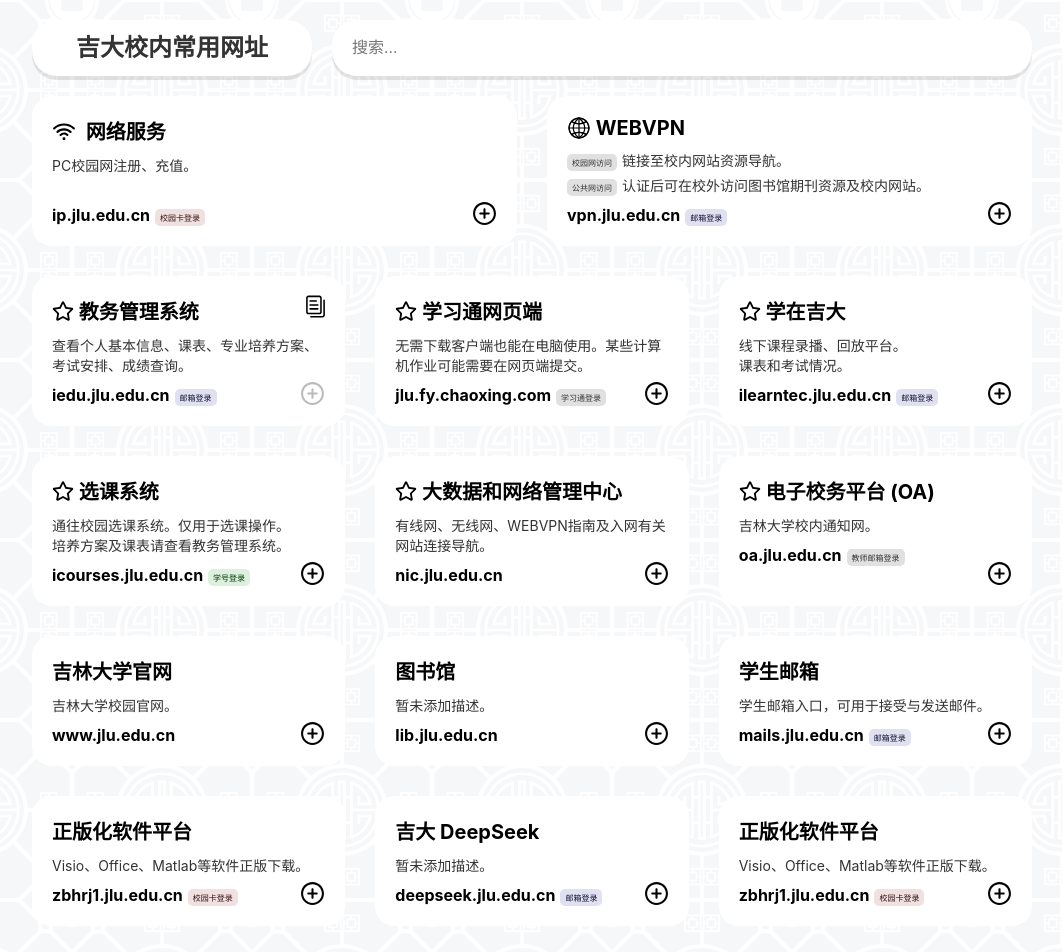
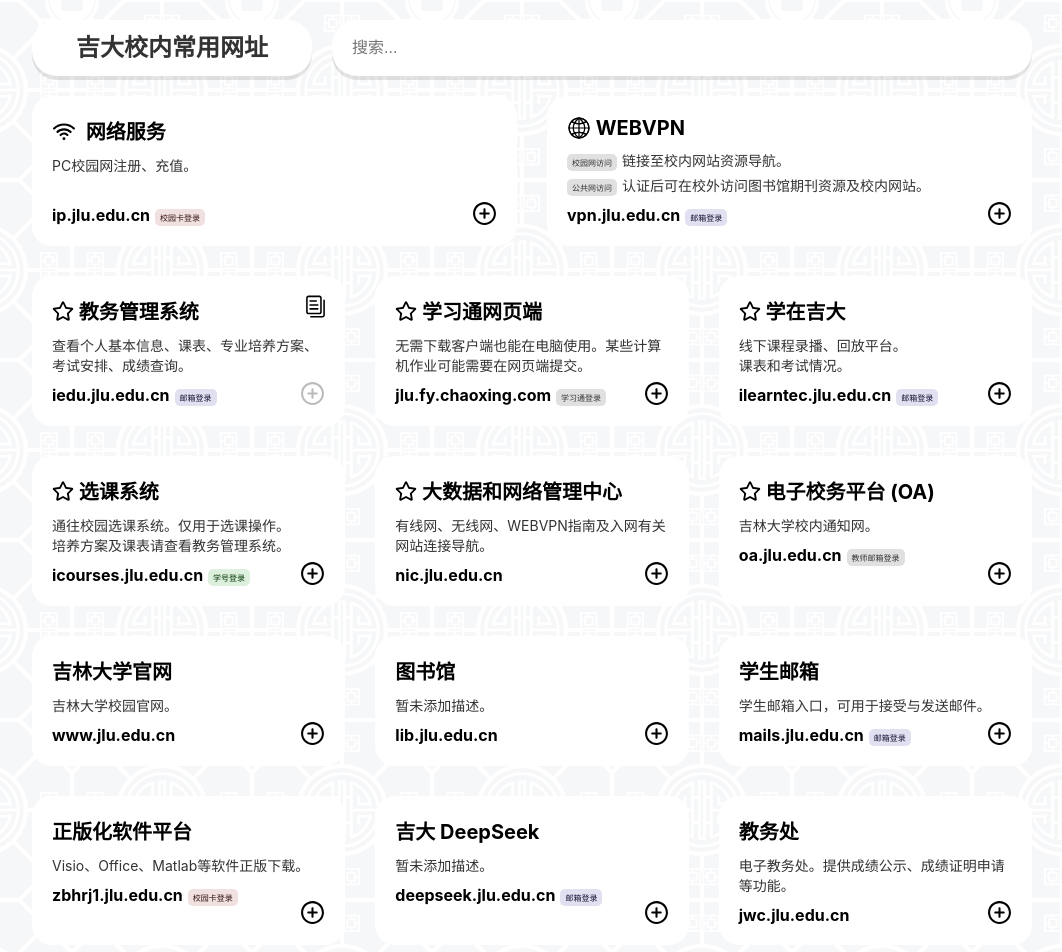
Before and after one commit to NKanoya/JLU-SiteNav, a Vue app: page / in a window 1280 px wide. Shown: the top 952 px of the page, without its empty margins (108-1170 px from the left). Built offline with nearby package versions, Linux system fonts and the light colour scheme.

Commit message:
进行一些较小的修复
- 补充 '教务处' 网址
- 将 `AccessTag.vue` 中的 css 独立为 `src/assets/tag.css`

```diff
--- /dev/null
+++ b/src/assets/tag.css
@@ -0,0 +1,30 @@
+/* 登录标签 */
+.tag {
+    display: inline-block;
+    background-color: #e0e0e0;
+    color: #333;
+    font-size: 0.5em;
+    padding: 3px 5px 3px 5px;
+    border-radius: 5px;
+    margin-right: 5px;
+}
+
+/* 邮箱登录标签 */
+.mail-tag {
+    background-color: #e0e0f0;
+    color: #113;
+}
+
+.num-tag {
+    background-color: #ddf0dd;
+    color: #030;
+}
+
+.card-tag {
+    background-color: #f0e0e0;
+    color: #311;
+}
+
+.tag-display {
+    line-height: 180px;
+}
--- a/src/components/tag/AccessTag.vue
+++ b/src/components/tag/AccessTag.vue
@@ -12,32 +12,5 @@
 </template>
 
 <style scoped>
-
-    /* 登录标签 */
-    .tag {
-        display: inline-block;
-        background-color: #e0e0e0;
-        color: #333;
-        font-size: 0.5em;
-        padding: 3px 5px 3px 5px;
-        border-radius: 5px;
-        margin-right: 5px;
-    }
-
-    /* 邮箱登录标签 */
-    .mail-tag {
-        background-color: #e0e0f0;
-        color: #113;
-    }
-
-    .num-tag {
-        background-color: #ddf0dd;
-        color: #030;
-    }
-
-    .card-tag {
-        background-color: #f0e0e0;
-        color: #311;
-    }
-
+    @import '@/assets/tag.css';
 </style>
--- a/src/data/sites.ts
+++ b/src/data/sites.ts
@@ -106,10 +106,10 @@
     },
     {
         star: false,
-        title: '正版化软件平台',
-        site: 'zbhrj1.jlu.edu.cn',
-        description: ['Visio、Office、Matlab等软件正版下载。'],
-        accessTag: 'card',
+        title: '教务处',
+        site: 'jwc.jlu.edu.cn',
+        description: ['电子教务处。提供成绩公示、成绩证明申请等功能。'],
+        accessTag: null,
         redirectDisabled: false
     },
     {
```
